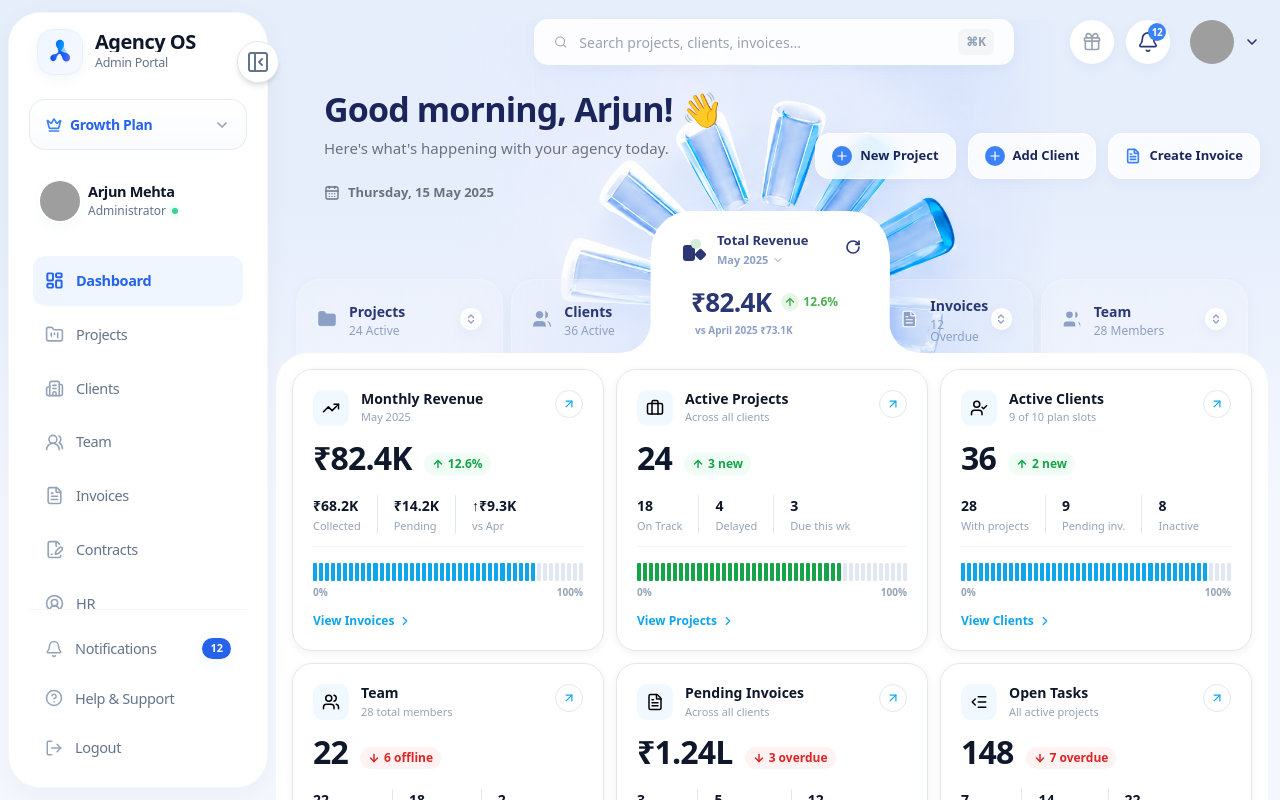
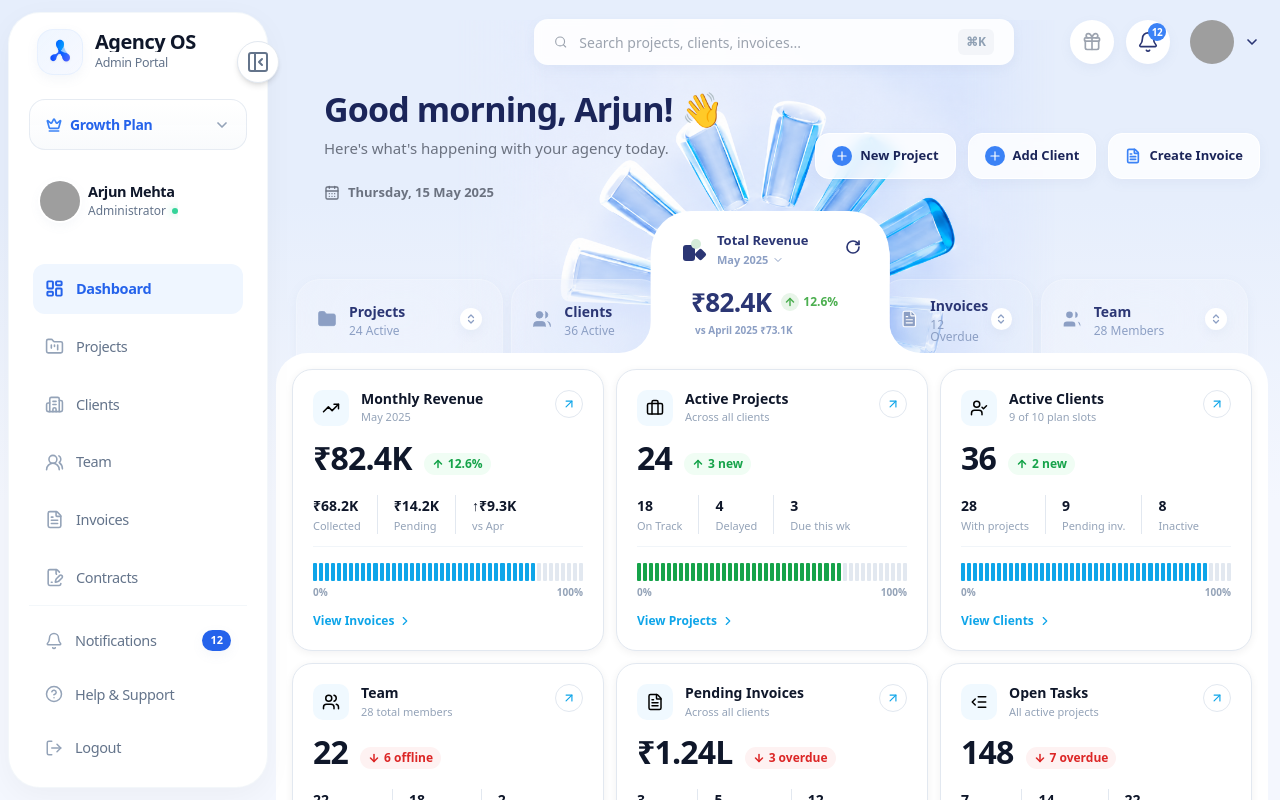
Before and after one commit to nikhil-madanu/Agency_Os, a React (Vite) app: page / in a window 1280 px wide. Built offline with nearby package versions, Linux system fonts and the light colour scheme; grey boxes are pictures that could not be loaded.

Commit message:
style: limit collapsed sidebar spacious gaps to 2xl screens

```diff
--- a/src/components/sidebar.tsx
+++ b/src/components/sidebar.tsx
@@ -118,7 +118,7 @@ export function Sidebar({ activeView, onNavigate, isCollapsed = false, onToggle
           </SidebarTooltip>
 
           {/* Main Navigation */}
-          <nav className="flex flex-col gap-0.5 xl:gap-1 flex-1 mt-0 pb-2 overflow-y-auto [&::-webkit-scrollbar]:w-1.5 [&::-webkit-scrollbar-thumb]:bg-slate-200 [&::-webkit-scrollbar-thumb]:rounded-full hover:[&::-webkit-scrollbar-thumb]:bg-slate-300">
+          <nav className={cn("flex flex-col flex-1 mt-2 overflow-y-auto [&::-webkit-scrollbar]:w-1.5 [&::-webkit-scrollbar-thumb]:bg-slate-200 [&::-webkit-scrollbar-thumb]:rounded-full hover:[&::-webkit-scrollbar-thumb]:bg-slate-300", isCollapsed ? "gap-[clamp(8px,2vh,24px)] 2xl:gap-[clamp(12px,3.5vh,64px)]" : "gap-[clamp(2px,1vh,12px)]")}>
             {mainNavItems.map((item) => (
               <SidebarTooltip key={item.label} label={item.label} isCollapsed={isCollapsed}>
                 <a
@@ -151,7 +151,7 @@ export function Sidebar({ activeView, onNavigate, isCollapsed = false, onToggle
         </div>
 
         {/* Bottom Navigation */}
-        <div className="border-t border-slate-100/80 pt-2 xl:pt-4 mt-auto flex flex-col gap-0.5 xl:gap-1 relative z-50 bg-white">
+        <div className={cn("border-t border-slate-100/80 pt-[clamp(8px,2vh,12px)] mt-auto flex flex-col relative z-50 bg-white", isCollapsed ? "gap-[clamp(8px,2vh,24px)] 2xl:gap-[clamp(8px,3vh,32px)]" : "gap-[clamp(2px,1vh,8px)]")}>
           <SidebarTooltip label="Notifications" isCollapsed={isCollapsed}>
             <a href="#" className={cn("group relative flex items-center font-medium text-[#64748B] hover:bg-slate-50 hover:text-[#0F172A] transition-all duration-200", isCollapsed ? "justify-center p-2 xl:p-3 rounded-xl mx-1 relative" : "justify-between px-3 py-2 xl:py-3 mx-1 rounded-xl text-[14px] xl:text-[14.5px]")}>
               <div className={cn("flex items-center", isCollapsed ? "justify-center" : "gap-3")}>
```
